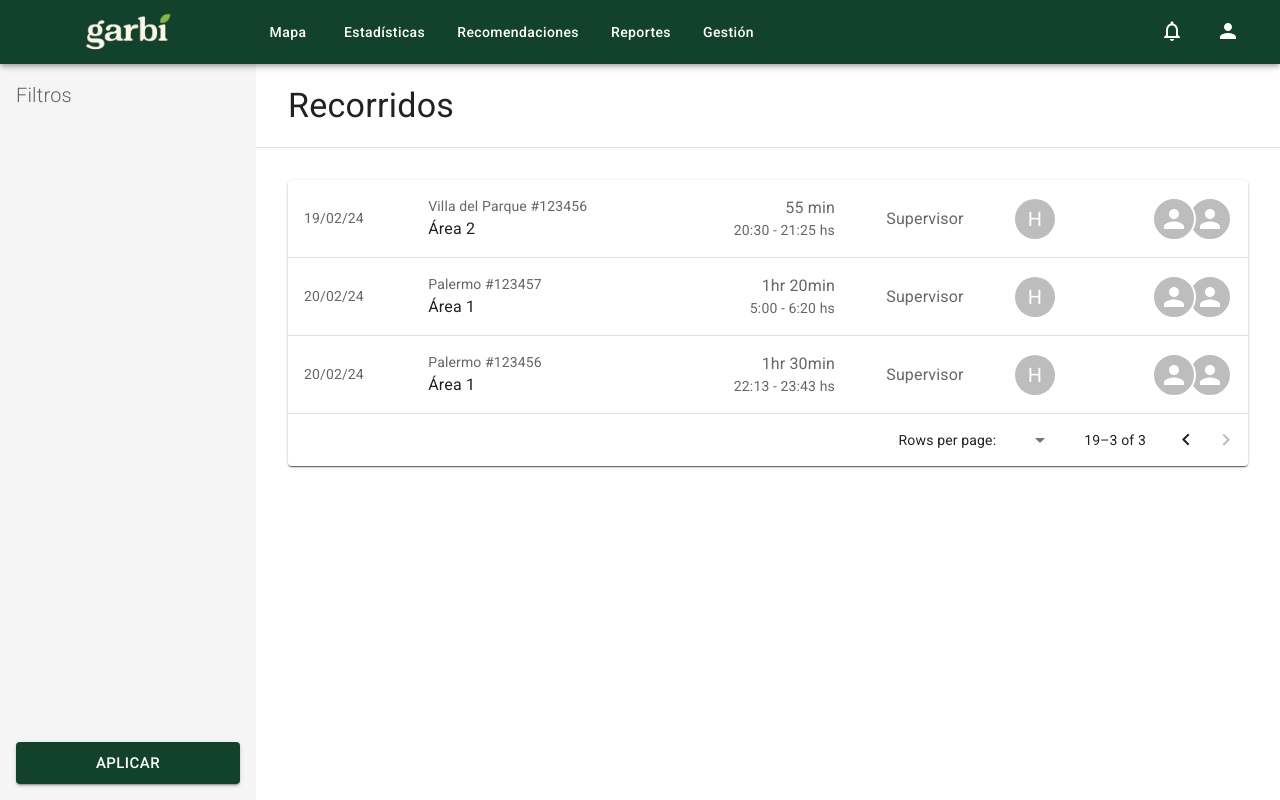
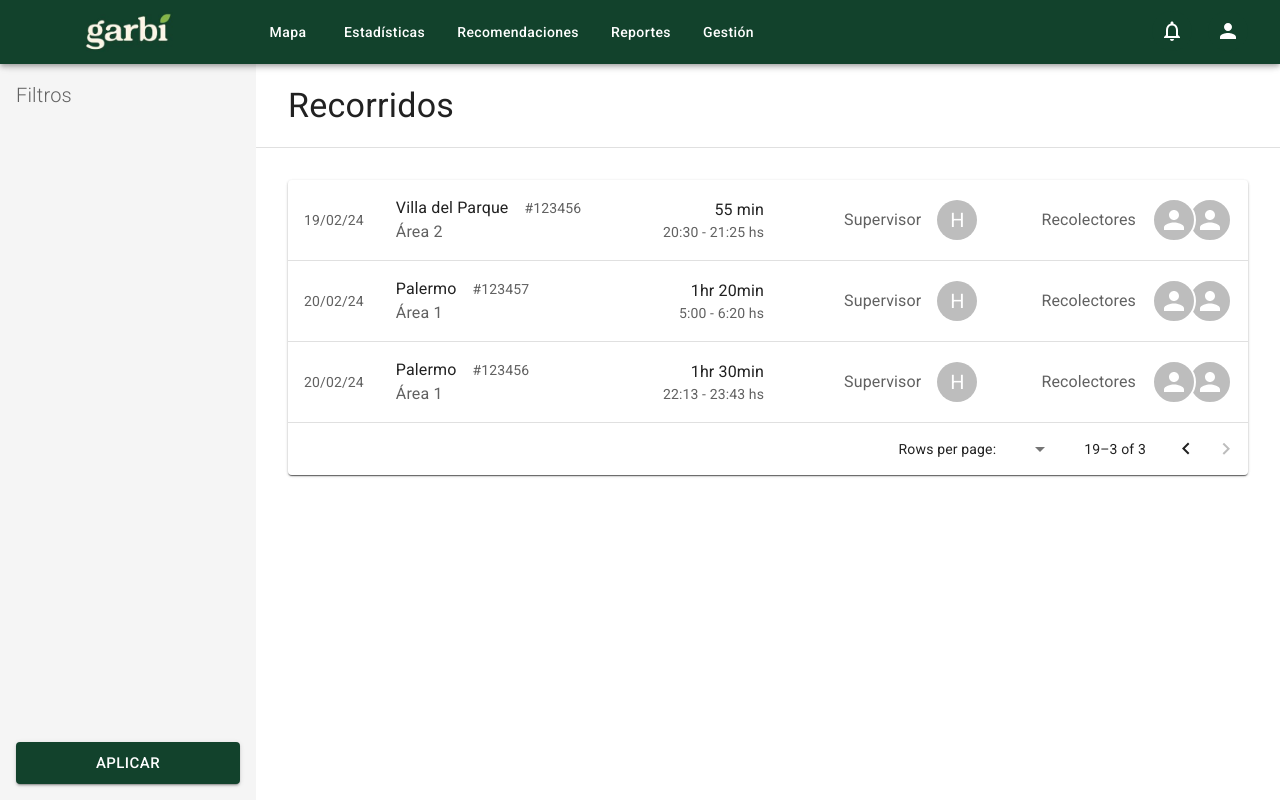
Before and after one commit to SofiaPalmieri/garbi-front, a React (Vite) app: page /routes in a window 1280 px wide. Built offline with nearby package versions, Linux system fonts and the light colour scheme.

Commit message:
Recorridos page UI done

```diff
--- a/src/pages/Routes/MainContent/RouteMainContent.jsx
+++ b/src/pages/Routes/MainContent/RouteMainContent.jsx
@@ -9,6 +9,7 @@ import {
   TableContainer,
   TablePagination,
   TableRow,
+  Tooltip,
   Typography,
 } from '@mui/material';
 
@@ -22,7 +23,9 @@ export default function RouteMainContent() {
       area: 'Área 2',
       duracion: '55 min',
       horario: '20:30 - 21:25 hs',
-      asignadaPor: 'Supervisor',
+      supervisor: 'Hernan Ramirez',
+      recolector1: 'Pepe Pepin',
+      recolector2: 'Roberto Roberti'
     },
     {
       id: 2,
@@ -32,7 +35,9 @@ export default function RouteMainContent() {
       area: 'Área 1',
       duracion: '1hr 20min',
       horario: '5:00 - 6:20 hs',
-      asignadaPor: 'Supervisor',
+      supervisor: 'Hernan Ramirez',
+      recolector1: 'Pepe Pepin',
+      recolector2: 'Roberto Roberti'
     },
     {
       id: 3,
@@ -42,7 +47,9 @@ export default function RouteMainContent() {
       area: 'Área 1',
       duracion: '1hr 30min',
       horario: '22:13 - 23:43 hs',
-      asignadaPor: 'Supervisor',
+      supervisor: 'Hernan Ramirez',
+      recolector1: 'Pepe Pepin',
+      recolector2: 'Roberto Roberti'
     },
   ];
 
@@ -70,57 +77,61 @@ export default function RouteMainContent() {
                 <TableRow
                   key={row.id}
                 >
-                  <TableCell>
-                    <Box>
+                  <TableCell
+                    align='left'
+                    sx={{
+                      width: '1%'
+                    }}
+                  >
                     <Typography
                       sx={{
                         fontSize: '14px',
-                          fontWeight: 400,
-                          lineHeight: '21px',
-                          textAlign: 'left',
-                          color: '#00000099',
+                        color: '#616161',
                       }}
                     >
                       {row.fecha}
                     </Typography>
-                    </Box>
                   </TableCell>
                   <TableCell
                     align='left'
                   >
                     <Typography
                       sx={{
-                        fontSize: '14px',
-                        fontWeight: 400,
-                        lineHeight: '21px',
-                        textAlign: 'left',
-                        color: '#00000099',
+                        fontSize: '16px',
+                        color: '#212121',
                       }}
                     >
-                      {row.lugar} {row.codigo}
+                      {row.lugar}
+                      <Typography
+                        component='span'
+                        sx={{
+                          fontSize: '14px',
+                          color: '#616161',
+                          marginLeft: '16px'
+                        }}
+                      >
+                        {row.codigo}
+                      </Typography>
                     </Typography>
                     <Typography
                       sx={{
                         fontSize: '16px',
-                        fontWeight: 400,
-                        lineHeight: '24px',
-                        textAlign: 'left',
-                        color: '#000000DE',
+                        color: '#616161',
                       }}
                     >
                       {row.area}
                     </Typography>
                   </TableCell>
-
                   <TableCell
                     align='right'
+                    sx={{
+                      paddingRight: '64px'
+                    }}
                   >
                     <Typography
                       sx={{
                         fontSize: '16px',
-                        fontWeight: 400,
-                        lineHeight: '24px',
-                        color: '#00000099',
+                        color: '#212121',
                       }}
                     >
                       {row.duracion}
@@ -128,9 +139,7 @@ export default function RouteMainContent() {
                     <Typography
                       sx={{
                         fontSize: '14px',
-                        fontWeight: 400,
-                        lineHeight: '21px',
-                        color: '#00000099',
+                        color: '#616161',
                       }}
                     >
                       {row.horario}
@@ -138,36 +147,75 @@ export default function RouteMainContent() {
                   </TableCell>
                   <TableCell
                     align='center'
+                    sx={{
+                      width: '1%',
+                      paddingRight: '0px'
+                    }}
                   >
                     <Typography
                       sx={{
                         fontSize: '16px',
-                        fontWeight: 400,
-                        lineHeight: '24px',
-                        color: '#00000099',
+                        color: '#616161',
                       }}
                     >
-                      {row.asignadaPor}
+                      Supervisor
                     </Typography>
                   </TableCell>
                   <TableCell
                     align='center'
+                    sx={{
+                      width: '1%',
+                      paddingRight: '64px'
+                    }}
+                  >
+                    <Tooltip
+                      title={row.supervisor}
+                      arrow
+                      placement='top'
                     >
                       <Avatar>H</Avatar>
+                    </Tooltip>
                   </TableCell>
                   <TableCell
-                    align='center'
+                    align='right'
+                    sx={{
+                      width: '1%',
+                      padding: '0px'
+                    }}
+                  >
+                    <Typography
+                      sx={{
+                        fontSize: '16px',
+                        color: '#616161',
+                      }}
+                    >
+                      Recolectores
+                    </Typography>
+                  </TableCell>
+                  <TableCell
+                    align='right'
+                    sx={{
+                      width: '1%',
+                      margin: '0px'
+                    }}
                   >
                     <AvatarGroup
                       max={2}
                     >
-                      <Avatar
-                        alt='Remy Sharp'
-                      />
-
-                      <Avatar
-                        alt='Travis Howard'
-                      />
+                      <Tooltip
+                        title={row.recolector1}
+                        arrow
+                        placement='top'
+                      >
+                        <Avatar/>
+                      </Tooltip>
+                      <Tooltip
+                        title={row.recolector2}
+                        arrow
+                        placement='top'
+                      >
+                        <Avatar/>
+                      </Tooltip>
                     </AvatarGroup>
                   </TableCell>
                 </TableRow>
```
Also changed, not shown: 1 other file (tests, documents, lock files or other folders). Lines whose indentation alone changed are shown as unchanged.
